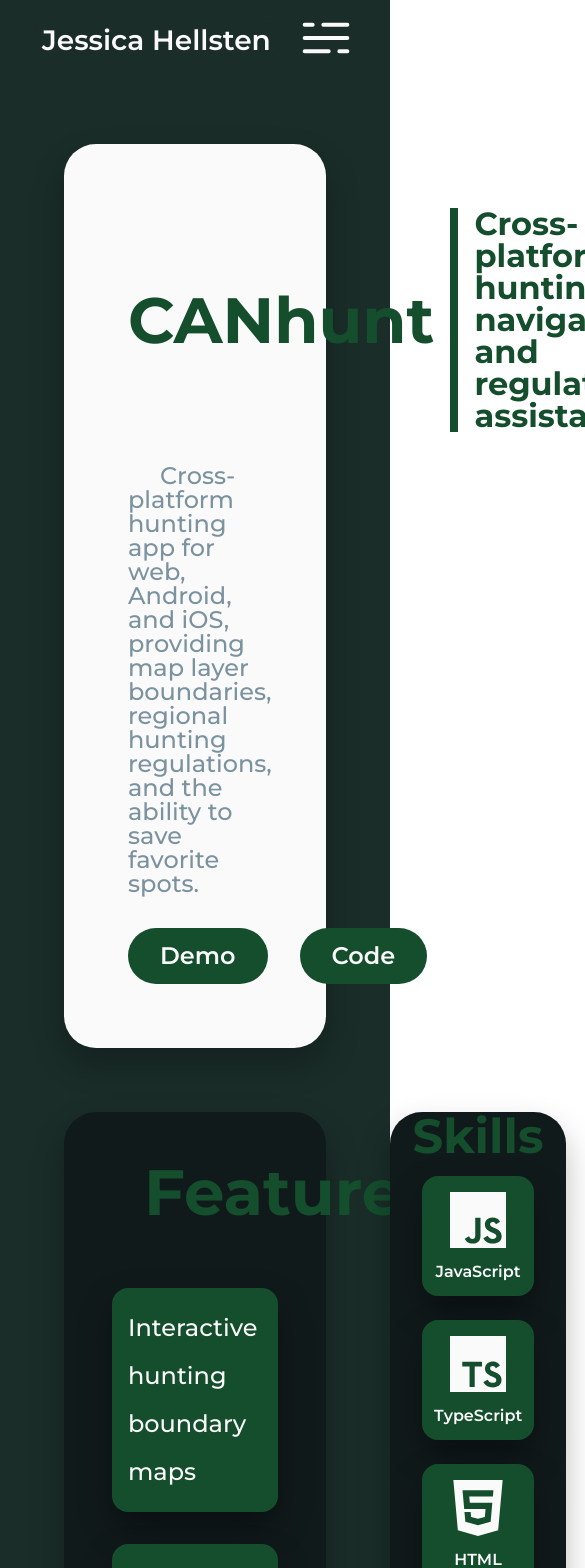
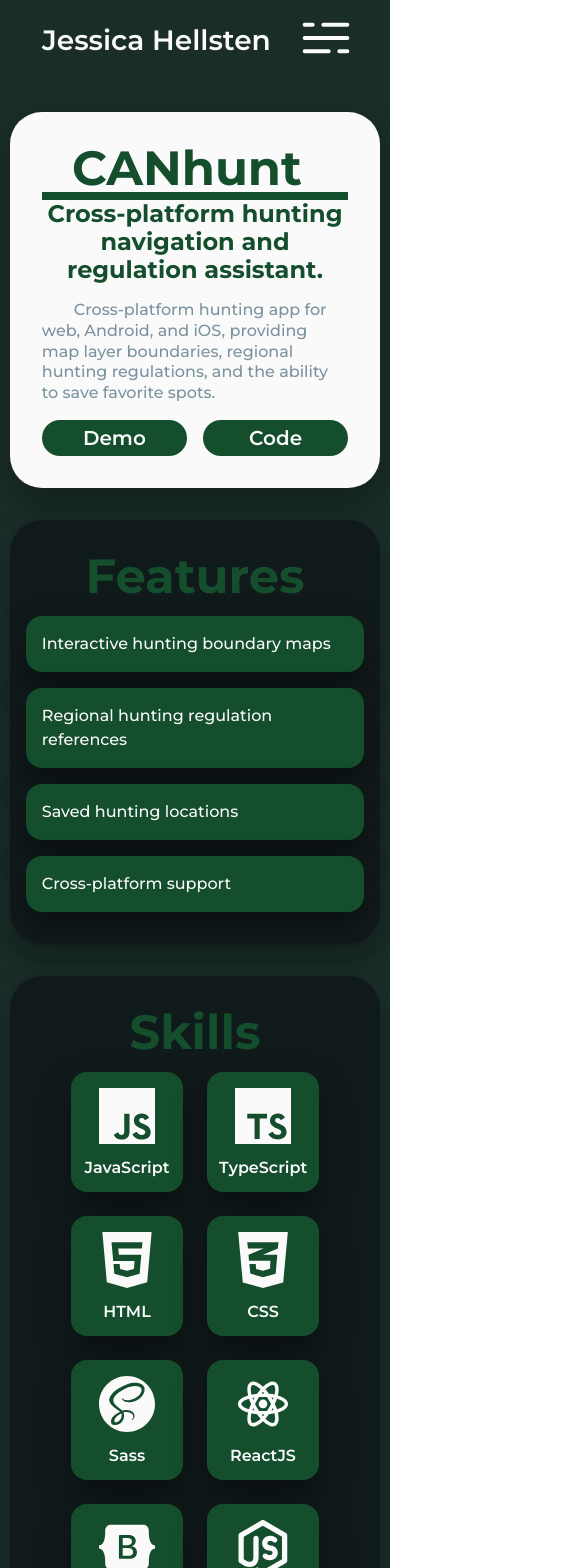
Before and after one commit to hellsten/jessicahellsten-website, a React (Vite) app: page /project/canhunt in a window 390 px wide. Shown: the top 1568 px of the page, 585 px wide, since content can reach past the window. Built offline with nearby package versions, Linux system fonts and the light colour scheme.

Commit message:
Added responsiveness to ProjectPage

```diff
--- a/src/pages/ProjectPage/ProjectPage.scss
+++ b/src/pages/ProjectPage/ProjectPage.scss
@@ -6,22 +6,38 @@
   flex-direction: column;
   justify-content: center;
   background-color: $green-color-tertiary;
-  padding-bottom: 6rem;
+  margin: auto;
+  width: 100%;
   &__hero {
+    display: flex;
+    justify-content: center;
+    margin: auto;
+    width: 100%;
     &__container {
       display: flex;
       flex-direction: column;
       justify-content: left;
+
       padding: 4rem;
-      margin: 4rem;
+      margin: 4rem 4rem 0;
       border-radius: 2rem;
       background-color: $color-white;
       box-shadow: 0 1rem 2rem rgba(0, 0, 0, 0.25);
       gap: 2rem;
+      @include mobile{
+        box-sizing: border-box;
+        padding: 2rem;
+        margin: 2rem 0 0;
+        width: 95%;
+        gap: 1rem;
+      }
       &-header {
         display: flex;
         flex-direction: row;
         align-items: center;
+        @include tablet{
+          flex-direction: column;
+        }
       }
       &-title {
         font-size: 4rem;
@@ -32,14 +48,34 @@
         @include small-desktop {
           border-right: none;
         }
+        @include tablet{
+          border-right: none;
+
+          padding-right: none;
+        }
+        @include mobile{
+          font-size: 3rem;
+        }
       }
       &-tagline {
+        display: flex;
         font-size: 2rem;
         font-weight: 700;
         color: $green-color-primary;
         padding-left: 1rem;
         @include small-desktop {
           border-left: 0.5rem solid $green-color-primary;
+
+        }
+         @include tablet{
+          border-left: none;
+          border-top: 0.5rem solid $green-color-primary;
+          padding: 0;
+          text-align: center;
+        }
+        @include mobile{
+          font-size: 1.5rem;
+          line-height: 1.75rem;
         }
       }
       //   &-stats{
@@ -81,15 +117,27 @@
       //         border: 1px solid $green-color-accent;
       //     }
       &-intro {
+        display: flex;
         font-size: 1.5rem;
         font-weight: 500;
         text-indent: 2rem;
         color: $green-color-accent;
+        @include mobile{
+          font-size: 1rem;
+          line-height: 1.3rem;
+        }
       }
       &-links {
         display: flex;
         flex-direction: row;
+
         gap: 2rem;
+        @include tablet{
+          justify-content: space-between;
+        }
+        @include mobile{
+          gap: 1rem;
+        }
         a {
           width: 6rem;
           text-align: center;
@@ -101,6 +149,13 @@
           color: $color-white;
           background-color: $green-color-primary;
           transition: background-color 0.3s ease;
+          @include tablet{
+            width: 100%;
+          }
+          @include mobile{
+            padding: 0.5rem 1rem;
+            font-size: 1.25rem;
+          }
           &:hover {
             background-color: $green-color-secondary;
           }
@@ -111,32 +166,68 @@
   &__details {
     display: flex;
     flex-direction: row;
-    margin: 4rem;
+    margin: 4rem 4rem;
     gap: 4rem;
+    width: auto;
+    @include tablet{
+      flex-direction: column;
+    }
+    @include mobile{
+      justify-content: center;
+      width: 95%;
+      margin: 2rem auto 4rem;
+      gap: 2rem;
+    }
   }
   &__features {
+    display: flex;
+    flex: 1 1 0;
+    min-width: 0;
     width: 100%;
     &-container {
       display: flex;
       flex-direction: column;
+      min-width: 0;
       padding: 1rem 3rem 4rem;
-
+      width: 100%;
+      flex: 1;
+      align-items: stretch;
       background-color: $green-color-base;
       border-radius: 2rem;
       box-shadow: 0 1rem 2rem rgba(0, 0, 0, 0.25);
+      @include mobile{
+        padding: 1rem 1rem 2rem;
+      }
     }
     &-title {
+      display: flex;
+      width: 100%;
+      min-width: 0;
       font-size: 4rem;
       font-weight: 700;
       padding: 2rem;
-      margin-bottom: 2rem;
+      margin-bottom: 1rem;
       color: $green-color-primary;
       text-align: center;
+      justify-content: center;
+      box-sizing: border-box;
+      @include small-desktop{
+        margin: 0;
+      }
+      @include mobile{
+        font-size: 3rem;
+        padding: 1rem;
+      }
     }
     &-items {
       display: flex;
       flex-direction: column;
+      box-sizing: border-box;
       gap: 2rem;
+      min-width: 0;
+      @include mobile{
+        gap: 1rem;
+      }
     }
     &-item {
       background: $green-color-primary;
@@ -153,6 +244,11 @@
       @include small-desktop {
         padding: 1rem;
       }
+      @include mobile{
+        padding: 1rem;
+        font-size: 1rem;
+        line-height: 1.5rem;
+      }
       &:hover {
         transform: scale(1.02);
         background-color: $green-color-secondary;
@@ -160,26 +256,41 @@
     }
   }
   &__skills {
+    display: flex;
+    flex: 1 1 0;
+    min-width: 0;
     width: 100%;
-
     &-container {
       display: flex;
+      flex: 1;
+      width: 100%;
       background-color: $green-color-base;
+      padding: 3rem 0;
       border-radius: 2rem;
-      height: 100%;
       box-shadow: 0 1rem 2rem rgba(0, 0, 0, 0.25);
+      @include mobile{
+        padding: 2rem 0 0;
+        height: 100%;
+      }
     }
   }
   &__screenshots {
     display: flex;
     flex-direction: column;
     gap: 4rem;
+    @include mobile{
+      gap: 2rem;
+    }
   }
   &__screenshot {
     &-item {
       margin: auto 4rem;
       box-shadow: 0 1rem 2rem rgba(0, 0, 0, 0.25);
       border-radius: 2rem;
+      @include mobile{
+        width: 95%;
+        margin: auto;
+      }
       &-title {
         font-size: 4rem;
         font-weight: 700;
@@ -189,12 +300,20 @@
         padding: 4rem;
         border-radius: 2rem 2rem 0 0;
         border-bottom: 0.5rem solid $green-color-secondary;
+        @include mobile{
+          font-size: 3rem;
+          padding: 2rem 0 1rem;
+        }
+
       }
       &-images {
         display: flex;
         background-color: $color-white;
         padding: 2rem;
         gap: 2rem;
+        @include mobile{
+          padding: 0;
+        }
       }
       &-image {
         //flex: grow shrink basis
@@ -202,6 +321,10 @@
         min-width: 0;
         border-radius: 2rem;
         box-shadow: 0 1rem 2rem rgba(0, 0, 0, 0.25);
+        @include mobile{
+          border-radius: 0;
+          box-shadow: none;
+        }
       }
       &-description {
         background-color: $color-white;
@@ -210,6 +333,13 @@
         font-weight: 500;
         padding: 2rem 4rem 4rem;
         border-radius: 0 0 2rem 2rem;
+        @include small-desktop{
+          font-size: 1.5rem;
+        }
+        @include mobile{
+          padding: 1rem 2rem 2rem;
+          font-size: 1.25rem;
+        }
       }
     }
   }
@@ -221,6 +351,10 @@
     border-radius: 2rem;
     background-color: $green-color-base;
     box-shadow: 0 1rem 2rem rgba(0, 0, 0, 0.25);
+    @include mobile{
+      margin: 2rem 0;
+      width: 95%;
+    }
     &-title{
         display: flex;
         justify-content: center;
@@ -229,6 +363,10 @@
         font-weight: 700;
         padding: 4rem 0 2rem;
         border-radius: 2rem 2rem 0 0;
+        @include mobile{
+          font-size: 3rem;
+          padding: 2rem 0 0;
+        }
     }
     &-container{
         display: flex;
@@ -237,6 +375,9 @@
         justify-content: center;
         gap: 2rem;
         padding: 4rem;
+        @include mobile{
+          padding: 1rem 1rem 2rem;
+        }
     }
   }
   &__resource{
@@ -249,16 +390,25 @@
     min-width: 15rem;
     max-width: 18rem;
     flex: 1 1 0;
+    @include mobile{
+      padding: 2rem;
+      min-width: none;
+      max-width: none;
+      gap: 1rem;
+    }
     &-name{
         font-size: 2rem;
         font-weight: 600;
 
-        color: $green-color-primary
+        color: $green-color-primary;
     }
     &-description{
         font-size: 1rem;
         font-weight: 500;
         color: $green-color-accent;
+        @include mobile{
+          line-height: 1.5rem;
+        }
     }
     &-link{
         display: flex;
```
